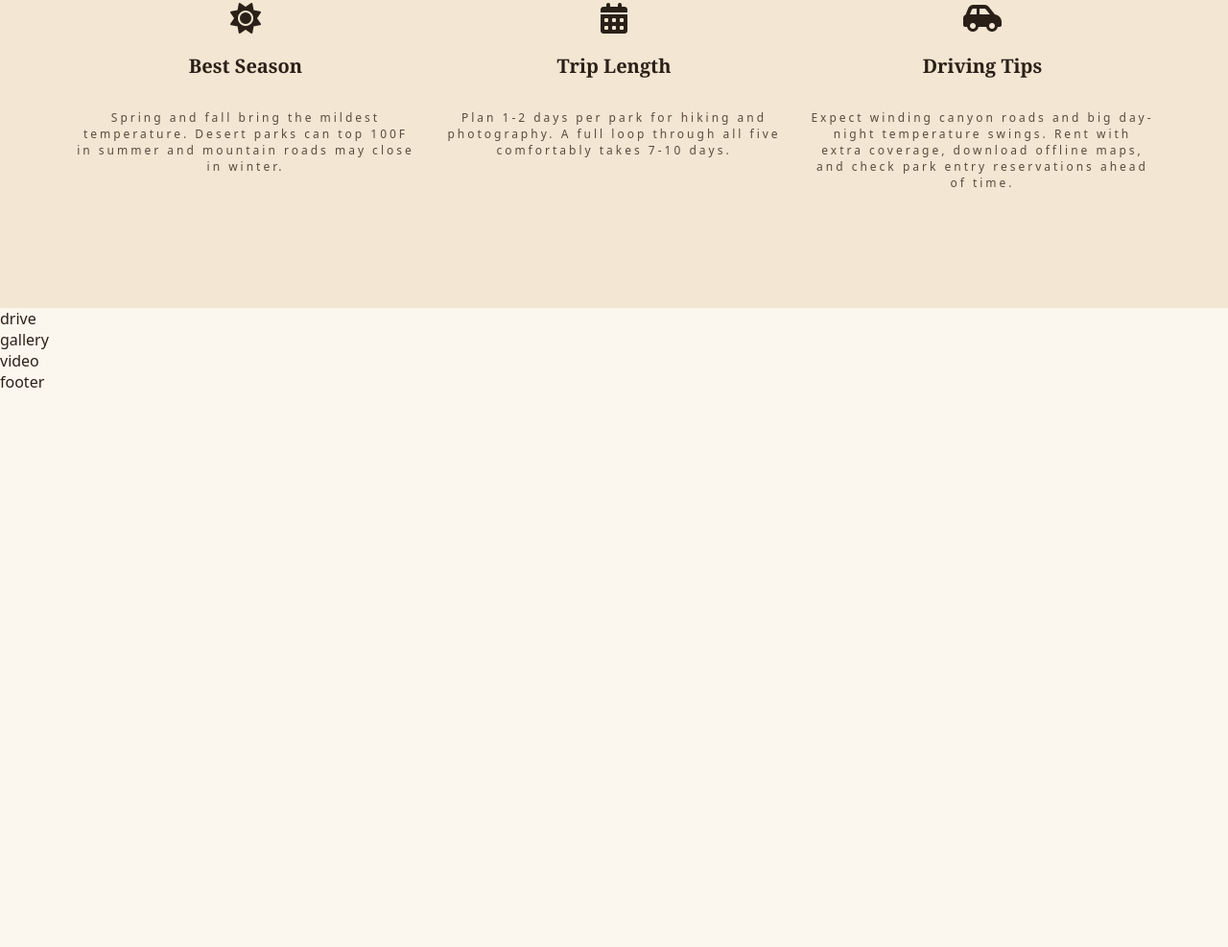
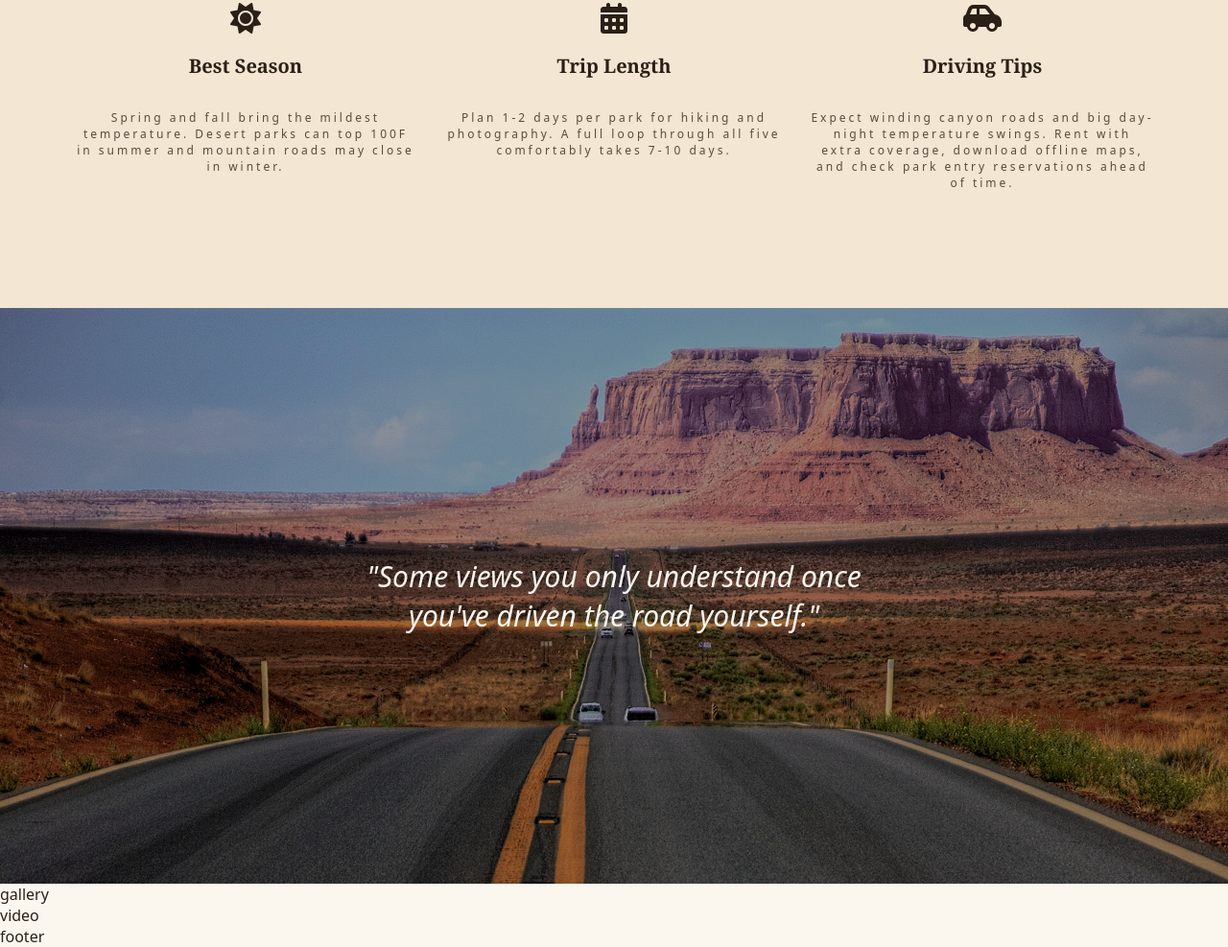
Before and after one commit to CarstenYuan/mp1, a website built with webpack: page src/index.html in a window 1280 px wide. Shown: the part 1208-2195 px from the top of the page at 96% size. Before the commit the page ends 1617 px from the top, so only its background shows below. Built offline with nearby package versions, Linux system fonts and the light colour scheme.

Commit message:
Add drive section with background image and centered text

```diff
--- a/src/css/main.scss
+++ b/src/css/main.scss
@@ -56,7 +56,7 @@ body {
     justify-content: center;
     align-items: center;
 
-    background-image: url("../assets/images/hero.jpg");
+    background-image: linear-gradient(rgba(0, 0, 0, 0.4), rgba(0, 0, 0, 0.4)), url("../assets/images/hero.jpg");
     background-position: center;
     background-size: cover;
 
@@ -123,3 +123,25 @@ body {
         }
     }
 }
+
+// Drive
+#drive {
+    height: 75vh;
+    padding: 110px 64px;
+    display: flex;
+    justify-content: center;
+    align-items: center;
+
+    background-image: linear-gradient(rgba(0, 0, 0, 0.4), rgba(0, 0, 0, 0.4)), url("../assets/images/scenic-drive.jpg");
+    background-position: top;
+    background-size: cover;
+    background-attachment: fixed;
+
+    p {
+        font-size: 30px;
+        color: $color-bg;
+        font-style: italic;
+        max-width: 600px;
+        text-align: center;
+    }
+}
--- a/src/index.html
+++ b/src/index.html
@@ -59,7 +59,9 @@
                 </div>
             </section>
 
-            <section id="drive">drive</section>
+            <section id="drive">
+                <p>"Some views you only understand once you've driven the road yourself."</p>
+            </section>
 
             <section id="gallery">gallery</section>
 
```
Also changed, not shown: src/assets/images/scenic-drive.jpg (added).
